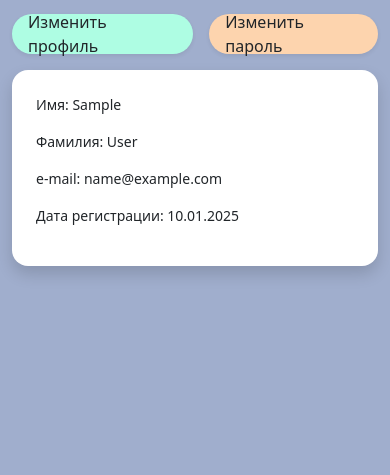
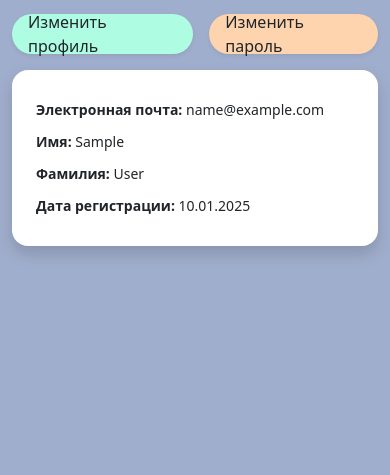
Before and after one commit to AlekseyPchelintsev/django_ticket_system, a Django app: page /accounts/profile/ in a window 390 px wide. Shown: the part 56-531 px from the top of the page. Run offline with Django 5.2, Linux system fonts and the light colour scheme; the visitor is signed in with stand-in values (Sample User, id 1); some libraries are stand-ins or nearby versions.

```diff
--- a/ticket_system/accounts/templates/accounts/profile.html
+++ b/ticket_system/accounts/templates/accounts/profile.html
@@ -10,10 +10,10 @@
     <a href="{% url 'edit_profile' %}" class="d-flex justify-content-center align-items-center nav-link rounded-5 shadow-sm mt-2 p-3" style="max-width: 250px; height: 40px; background-color: #aefde3">Изменить профиль</a>
     <a href="{% url 'change_password' %}" class="d-flex justify-content-center align-items-center nav-link rounded-5 shadow-sm mt-2 p-3" style="max-width: 250px; height: 40px; background-color: #fdd4ae">Изменить пароль</a>
 </div>
-<div class="p-4 small rounded-4 shadow mt-3 bg-white" style="max-width: 1024px;">
-    <p>Имя: {{ user.first_name }}</p>
-    <p>Фамилия: {{ user.last_name }}</p>
-    <p>e-mail: {{ user.email }}</p>
-    <p>Дата регистрации: {{ user.date_joined|date:"d.m.Y" }}</p>
+<div class="p-4 small rounded-4 shadow mt-3 bg-white" style="max-width: 1024px; line-height: 2rem;">
+    <strong>Электронная почта:</strong> {{ user.email }} <br>
+    <strong>Имя:</strong> {{ user.first_name }} <br>
+    <strong>Фамилия:</strong> {{ user.last_name }} <br>
+    <strong>Дата регистрации:</strong> {{ user.date_joined|date:"d.m.Y" }}
 </div>
 {% endblock %}
```
Also changed, not shown: ticket_system/accounts/templates/accounts/users.html (+11 -1 lines).
